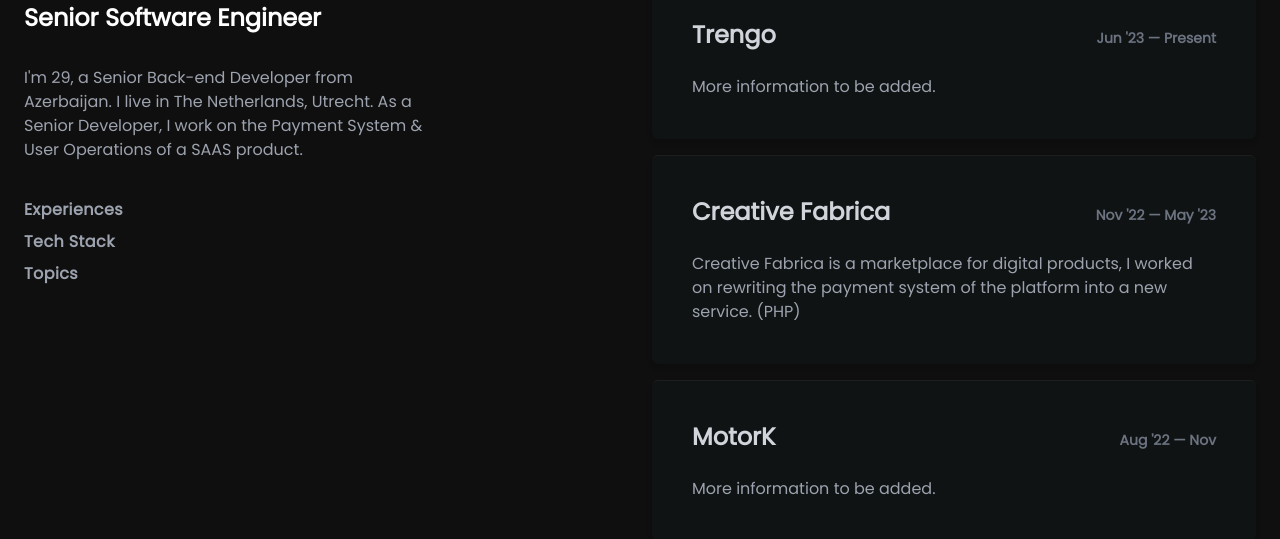
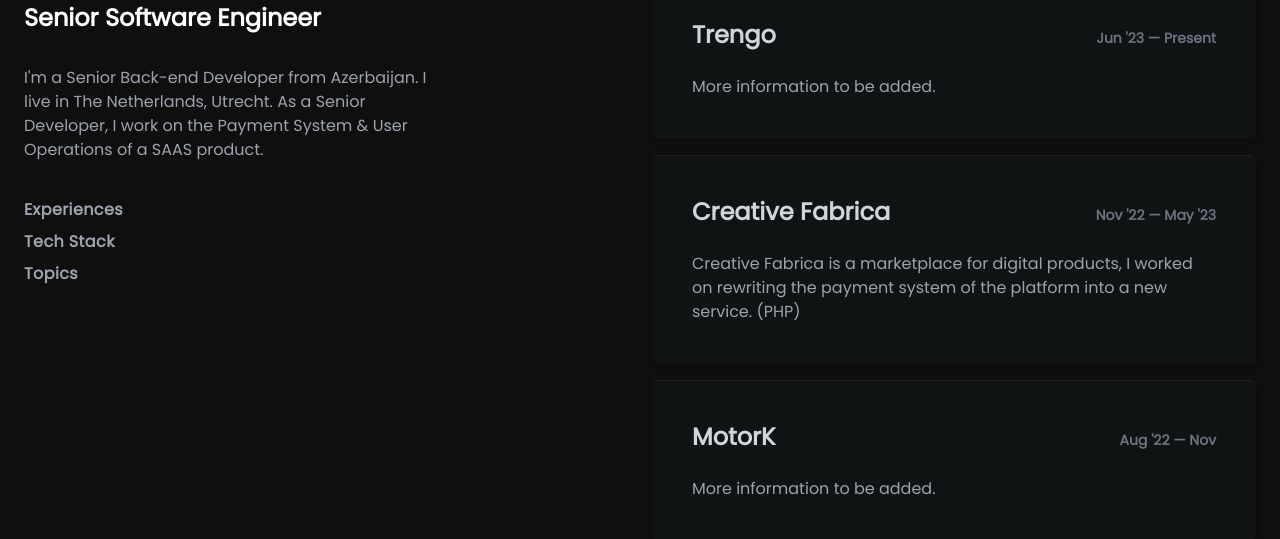
Before and after one commit to agilasadi/agilasadi.github.io, a plain HTML site: page index.html in a window 1280 px wide. Shown: the part 138-677 px from the top of the page. Drawn offline with Linux system fonts and the light colour scheme.

Commit message:
Update index.html

```diff
--- a/index.html
+++ b/index.html
@@ -24,7 +24,7 @@
 						<div class="text-white text-2xl font-bold pt-4">Senior Software Engineer
 						</div>
 						<p class="text-gray-400 pt-8 lg:pr-32 xl:pr-48">
-							I'm <span id="age">28</span>, a Senior Back-end Developer from Azerbaijan.
+							I'm a Senior Back-end Developer from Azerbaijan.
 							I live in The Netherlands, Utrecht. As a Senior Developer,
 							I work on the Payment System & User Operations of a SAAS product.
 						</p>
@@ -278,23 +278,4 @@
 		</div>
 	</div>
 </body>
-
-<script>
-	updateAge();
-
-	function updateAge() {
-		document.getElementById("age").textContent = calculateAge();
-	}
-
-	function calculateAge() {
-		var currentDate = new Date();
-		var age = currentDate.getFullYear() - 1995;
-
-		if (currentDate.getMonth() < 6) {
-			age--;
-		}
-
-		return age;
-	}
-</script>
 </html>
```
